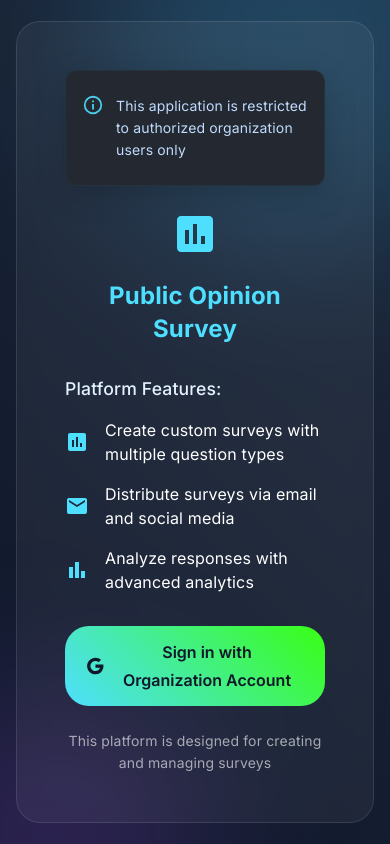
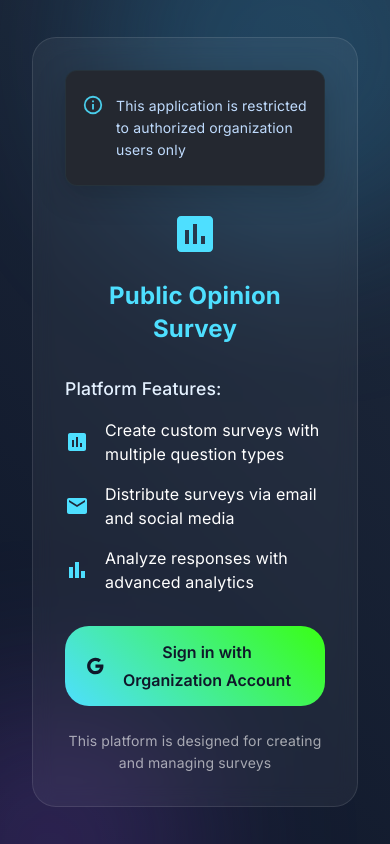
Before and after one commit to i-rahulkashyap/survey-frontend, a React (Vite) app: page / in a window 390 px wide. Built offline with nearby package versions, Linux system fonts and the light colour scheme.

Commit message:
refactors

```diff
--- a/src/components/Login.css
+++ b/src/components/Login.css
@@ -128,9 +128,9 @@
 }
 
 /* Responsive adjustments */
-/* @media (max-width: 600px) {
+@media (max-width: 600px) {
   .glass-card {
     margin: 1rem;
-    padding: 3rem !important;
+    padding: 2rem !important;
   }
-} */
+}
--- a/src/components/Login.jsx
+++ b/src/components/Login.jsx
@@ -44,7 +44,7 @@ const Login = () => {
       </div>
 
       {/* Main Content */}
-      <Container maxWidth="md">
+      <Container maxWidth="sm">
         <Box
           className="glass-card"
           sx={{
```
